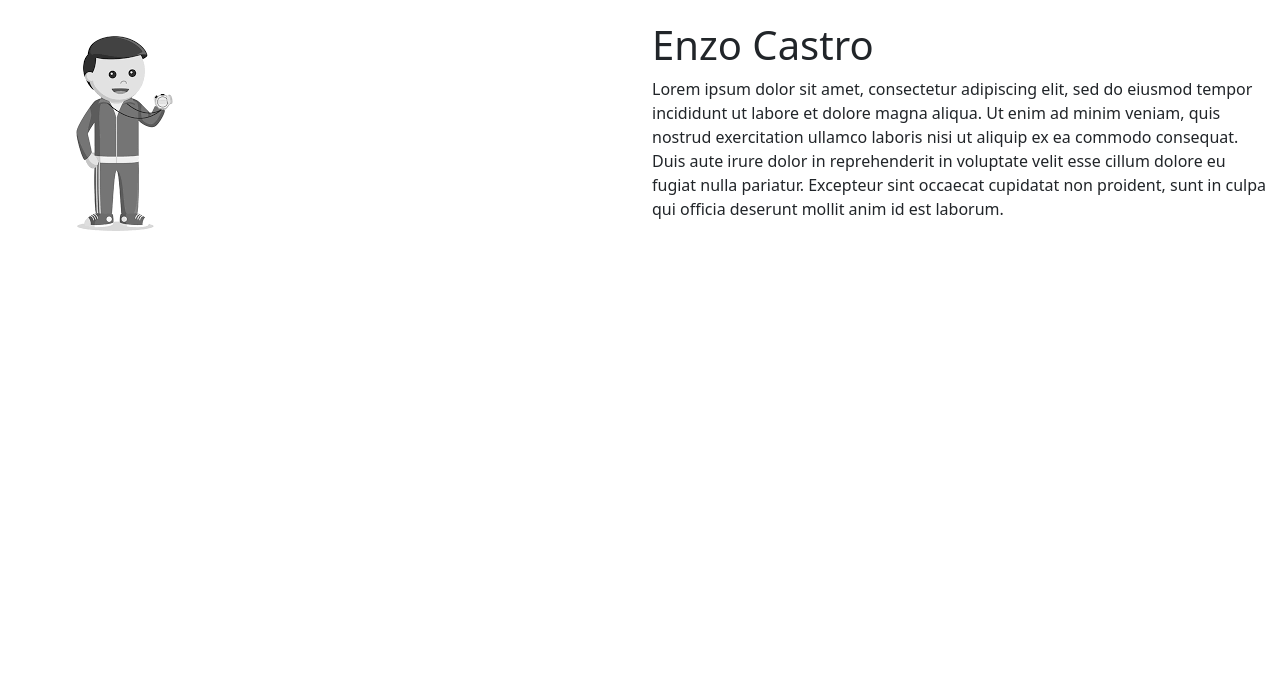
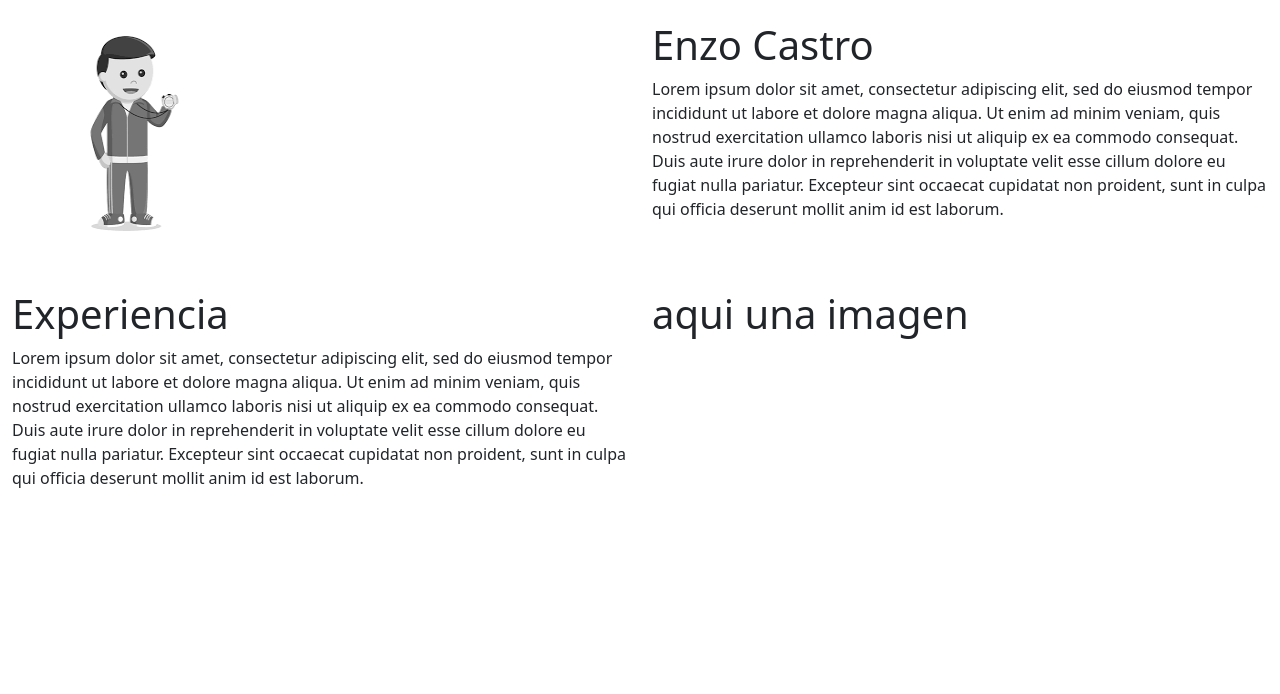
Before and after one commit to LukasOy/ProyectoRA1T.Progr, a plain HTML site: page quienessomos.html in a window 1280 px wide. Shown: the part 103-797 px from the top of the page. Drawn offline with Linux system fonts and the light colour scheme.

Commit message:
v1.5 agregue equipo, quienes somos y css demas

```diff
--- a/assets/css/style.css
+++ b/assets/css/style.css
@@ -113,12 +113,18 @@ footer{
 
 
 /* CLASESDEPRUEBA.HTML*/
+.todotodocdp{
+    margin: 30px 0px 0px 200px;
+}
 .cajatodo{
     background-color: black;
     border: 5px solid #FC9303;
     width: 1000px;
     margin: 10px 10px 0px 10px;
     padding: 0px 20px 20px 20px;
+}
+.divbonotcdp{
+    margin: 10px 0px 10px 400px;
 }
 .botonform{
     margin: 5px 5px 5px 5px;
@@ -128,6 +134,12 @@ footer{
 
 
 /* QUIENESOMOS.HTML */
+.padreimgquienessomos{
+    display: block;
+}
 .imgprofe {
     border-radius: 50%;
+    padding: 0px 0px 0px 20px;
+    margin: 0px 0px 20px 0px;
+    display: flex;
 }
--- a/quienessomos.html
+++ b/quienessomos.html
@@ -48,7 +48,7 @@
 <br>
 <div class="container-fluid ">
     <div class="row">
-        <div class="col-6"><img class="imgprofe" src="assets/img/imgprofe.png" height="225" width="225"/></div>
+        <div class="col-6 padreimgquienessomos"><img class="imgprofe" src="assets/img/imgprofe.png" height="225" width="225"/></div>
         <div class="col-6">
             <h1> Enzo Castro </h1>
             <p> Lorem ipsum dolor sit amet, consectetur adipiscing elit, sed do eiusmod tempor incididunt ut labore et
@@ -59,6 +59,26 @@
         </div>
     </div>
 </div>
+
+<br>
+
+<div class="container-fluid">
+    <div class="row">
+        <div class="col-6">
+            <h1> Experiencia  </h1>
+            <p> Lorem ipsum dolor sit amet, consectetur adipiscing elit, sed do eiusmod tempor incididunt ut labore et
+                dolore magna aliqua. Ut enim ad minim veniam, quis nostrud exercitation ullamco laboris nisi ut aliquip
+                ex ea commodo consequat. Duis aute irure dolor in reprehenderit in voluptate velit esse cillum dolore eu
+                fugiat nulla pariatur. Excepteur sint occaecat cupidatat non proident, sunt in culpa qui officia
+                deserunt mollit anim id est laborum.</p>
+        </div>
+        <div class="col-6">
+            <h1>aqui una imagen</h1>
+
+        </div>
+    </div>
+</div>
+
 
 
 <!-- FOOTER -->
```
Also changed, not shown: clasdeprueba.html (+23 -6 lines), equipo.html (+37 -0 lines), assets/img/maquina1.webp (added), assets/img/maquina2.webp (added), assets/img/maquina3.webp (added), assets/img/maquina4.webp (added), assets/img/maquina5.webp (added).
